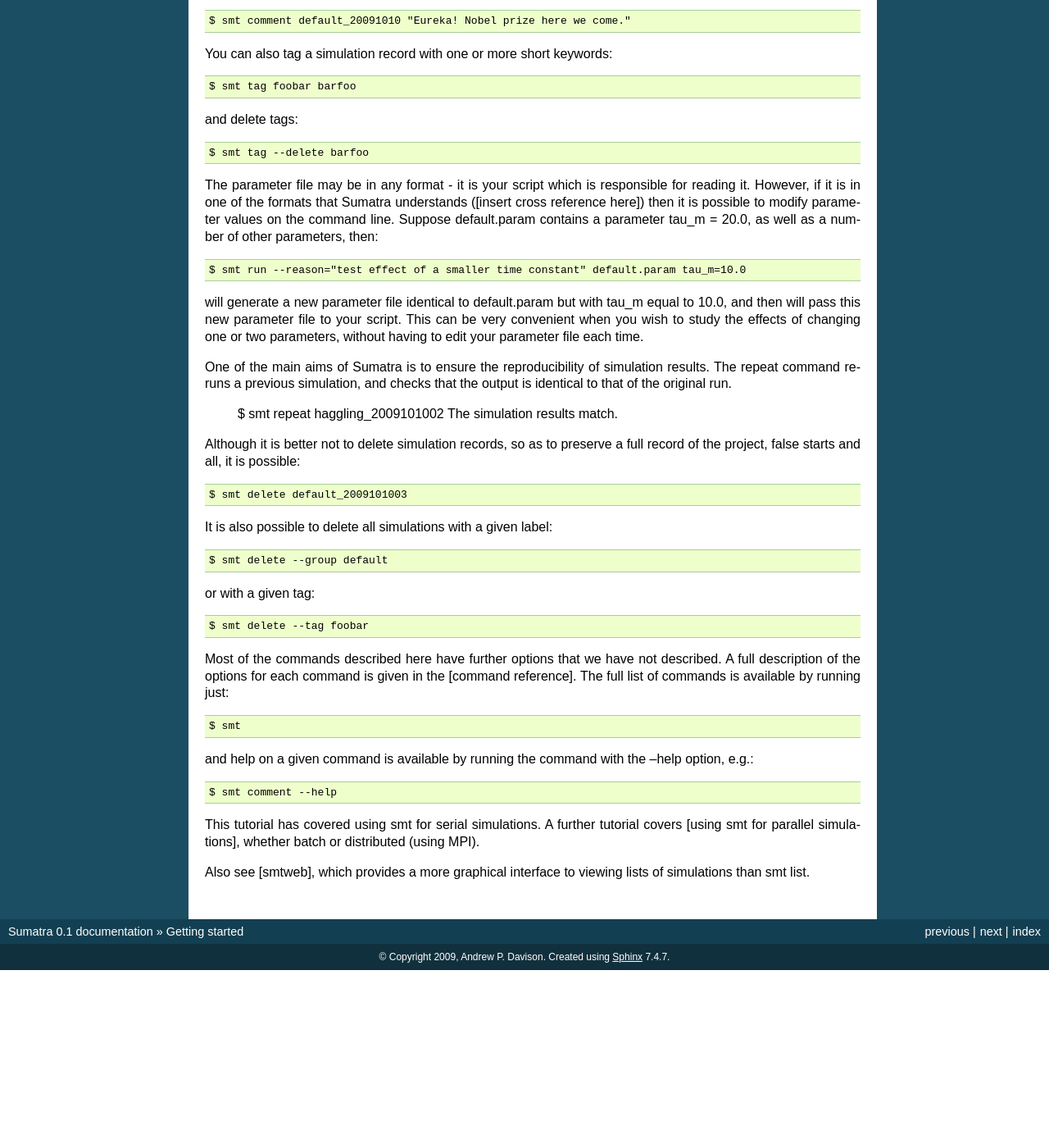
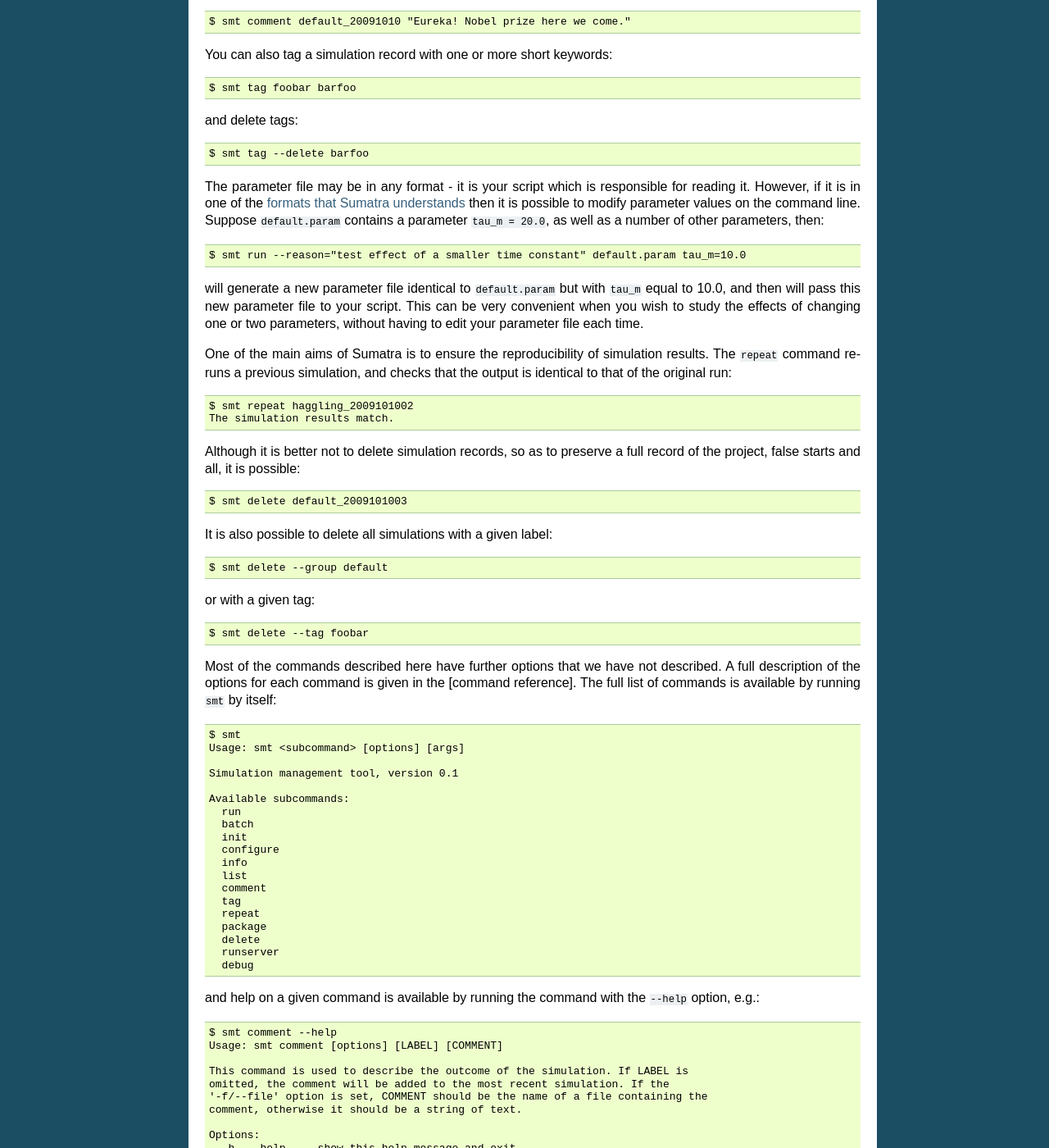
Before and after one commit to open-research/sumatra, a Sphinx documentation site: the page built from doc/getting_started.txt, in a window 1280 px wide and 1400 px high, scrolled down 1627 px. Shown: the whole window at 82% size. Built offline with Sphinx 7.4.7, drawn with Linux system fonts in a browser that asks for light colours; pages that are not in the unit, such as notebooks, are missing from menus; before the commit the page ends 2810 px from its top, so only the background shows below that; some of the changed text lies outside the part shown.

Commit message:
Added some links within docs

```diff
--- a/doc/getting_started.txt
+++ b/doc/getting_started.txt
@@ -7,26 +7,26 @@
 control.
 
 Change to the working directory for your project, and then create a new Sumatra
-project in this directory using the smt init command::
+project in this directory using the ``smt init`` command::
 
     $ cd myproject
     $ smt init MyProject
 
-where "MyProject" is the project name. This creates a sub-directory named .smt
-and, if it doesn't already exist, a sub-directory named Data.
+where ``MyProject`` is the project name. This creates a sub-directory named ``.smt``
+and, if it doesn't already exist, a sub-directory named ``Data``.
 
 Sumatra tracks data files created by your simulation by searching for newly
 created files within a given directory tree. By default, it assumes that your
-simulation will create files in a sub-directory Data of your working directory.
-You can change this by providing the --datapath option to smt init, e.g.::
+simulation will create files in a sub-directory ``Data`` of your working directory.
+You can change this by providing the ``--datapath`` option to ``smt init``, e.g.::
 
     $ smt init --datapath=/data/myproject MyProject
 
-Now Sumatra will look for new files within /data/myproject.
+Now Sumatra will look for new files within ``/data/myproject``.
 
 
 Now let's run a simulation. We will assume that your simulation code is written
-in Python, and that you run the simulation by executing a file called main.py,
+in Python_, and that you run the simulation by executing a file called ``main.py``,
 passing it the name of a parameter file on the command line, i.e., you would
 normally run a simulation using::
 
@@ -63,8 +59,8 @@
 
     $ smt configure --simulator=python --main=main.py
 
-(you could also have given these options to smt init. init is used to create
-a project and configure to change its configuration later, but they mostly
+(you could also have given these options to ``smt init``. ``init`` is used to create
+a project and ``configure`` to change its configuration later, but they mostly
 accept the same arguments).
 
 Now you can run a simulation with a much shorter command line::
@@ -72,7 +68,7 @@
     $ smt run default.param
     ...
 
-To see the current configuration of your project, use the info command::
+To see the current configuration of your project, use the ``info`` command::
 
     $ smt info
     ...
@@ -105,21 +101,21 @@
     $ smt tag --delete barfoo
 
 The parameter file may be in any format - it is your script which is responsible
-for reading it. However, if it is in one of the formats that Sumatra understands
-([insert cross reference here]) then it is possible to modify parameter values
-on the command line. Suppose default.param contains a parameter tau_m = 20.0, as
+for reading it. However, if it is in one of the :doc:`formats that Sumatra understands <parameter_files>`
+then it is possible to modify parameter values
+on the command line. Suppose ``default.param`` contains a parameter ``tau_m = 20.0``, as
 well as a number of other parameters, then::
 
     $ smt run --reason="test effect of a smaller time constant" default.param tau_m=10.0
 
-will generate a new parameter file identical to default.param but with tau_m
+will generate a new parameter file identical to ``default.param`` but with ``tau_m``
 equal to 10.0, and then will pass this new parameter file to your script. This
 can be very convenient when you wish to study the effects of changing one or two
 parameters, without having to edit your parameter file each time.
 
 One of the main aims of Sumatra is to ensure the reproducibility of simulation
-results. The repeat command re-runs a previous simulation, and checks that the
-output is identical to that of the original run.
+results. The ``repeat`` command re-runs a previous simulation, and checks that the
+output is identical to that of the original run::
 
     $ smt repeat haggling_2009101002
     The simulation results match.
@@ -139,18 +135,53 @@
 
 Most of the commands described here have further options that we have not
 described. A full description of the options for each command is given in the
-[command reference]. The full list of commands is available by running just::
+[command reference]. The full list of commands is available by running ``smt`` by itself::
 
     $ smt
+    Usage: smt <subcommand> [options] [args]
 
-and help on a given command is available by running the command with the --help
+    Simulation management tool, version 0.1
+
+    Available subcommands:
+      run
+      batch
+      init
+      configure
+      info
+      list
+      comment
+      tag
+      repeat
+      package
+      delete
+      runserver
+      debug
+
+and help on a given command is available by running the command with the ``--help``
 option, e.g.::
 
     $ smt comment --help
+    Usage: smt comment [options] [LABEL] [COMMENT]
 
-This tutorial has covered using smt for serial simulations. A further tutorial
-covers [using smt for parallel simulations], whether batch or distributed
-(using MPI).
+    This command is used to describe the outcome of the simulation. If LABEL is
+    omitted, the comment will be added to the most recent simulation. If the
+    '-f/--file' option is set, COMMENT should be the name of a file containing the
+    comment, otherwise it should be a string of text.
 
-Also see [smtweb], which provides a more graphical interface to viewing lists
-of simulations than smt list.
+    Options:
+      -h, --help     show this help message and exit
+      -r, --replace  if this flag is set, any existing comment will be
+                     overwritten, otherwise, the new comment will be appended to
+                     the end, starting on a new line
+      -f, --file     interpret COMMENT as the path to a file containing the
+                     comment
+
+This tutorial has covered using ``smt`` for serial simulations. A further tutorial
+covers :doc:`using smt for parallel simulations <parallel_simulations>`, whether batch or distributed
+(using MPI_).
+
+Also see :doc:`smtweb <web_interface>`, which provides a more graphical interface to viewing lists
+of simulations than ``smt list``.
+
+.. _Python: http://www.python.org
+.. _MPI: http://en.wikipedia.org/wiki/Message_Passing_Interface
--- a/doc/index.txt
+++ b/doc/index.txt
@@ -14,10 +14,12 @@
    introduction
    installation
    getting_started
-   command_reference
    web_interface
    gui
+   parallel_simulations
    using_the_api
+   parameter_files
+   command_reference
 
 Indices and tables
 ==================
--- /dev/null
+++ b/doc/parallel_simulations.txt
@@ -0,0 +1,3 @@
+====================
+Parallel simulations
+====================
--- /dev/null
+++ b/doc/parameter_files.txt
@@ -0,0 +1,3 @@
+===============
+Parameter files
+===============
```
Also changed, not shown: other parts of doc/getting_started.txt (+3 -7 lines), doc/installation.txt (+11 -1 lines), doc/using_the_api.txt (+14 -14 lines), doc/web_interface.txt (+8 -6 lines), 1 other file.
